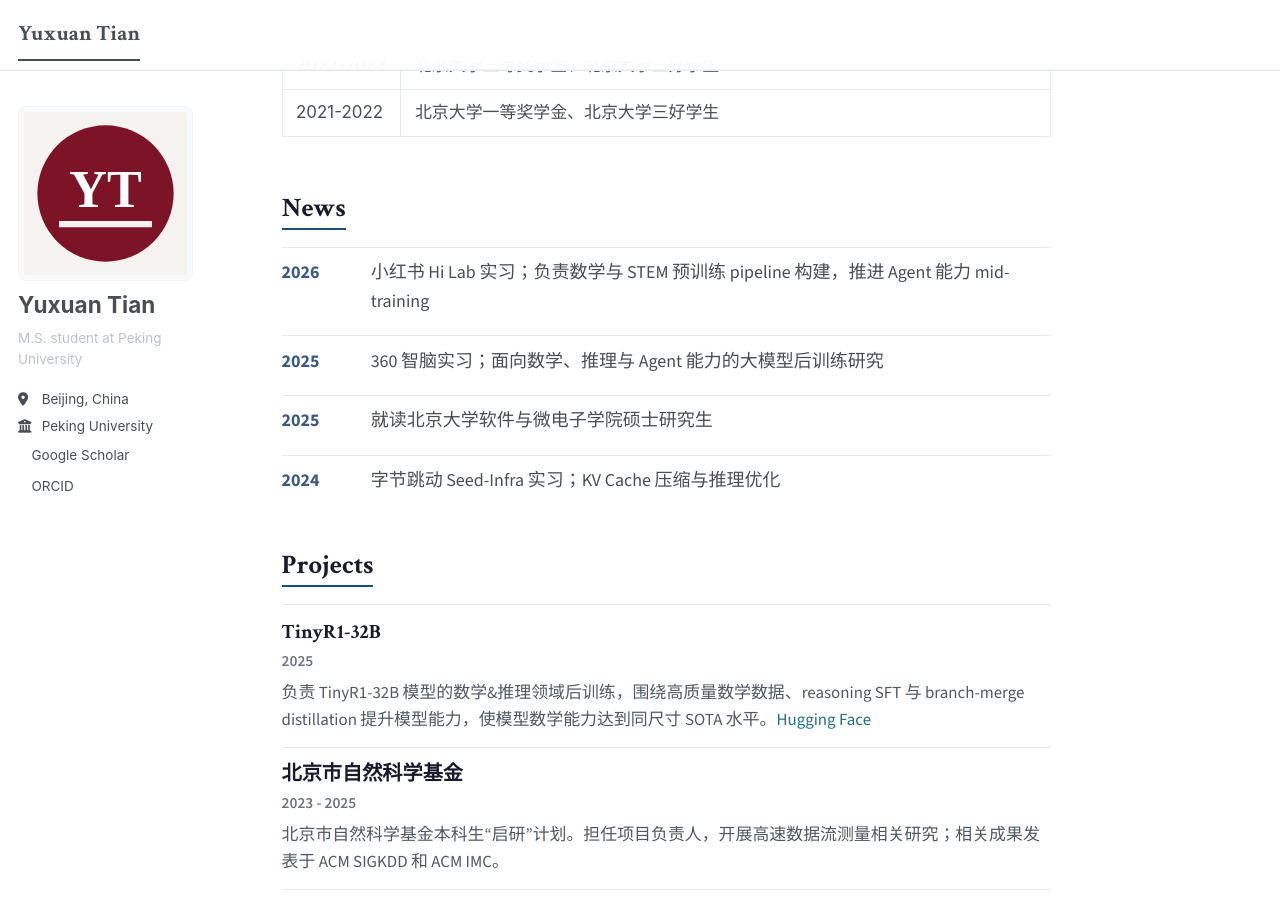
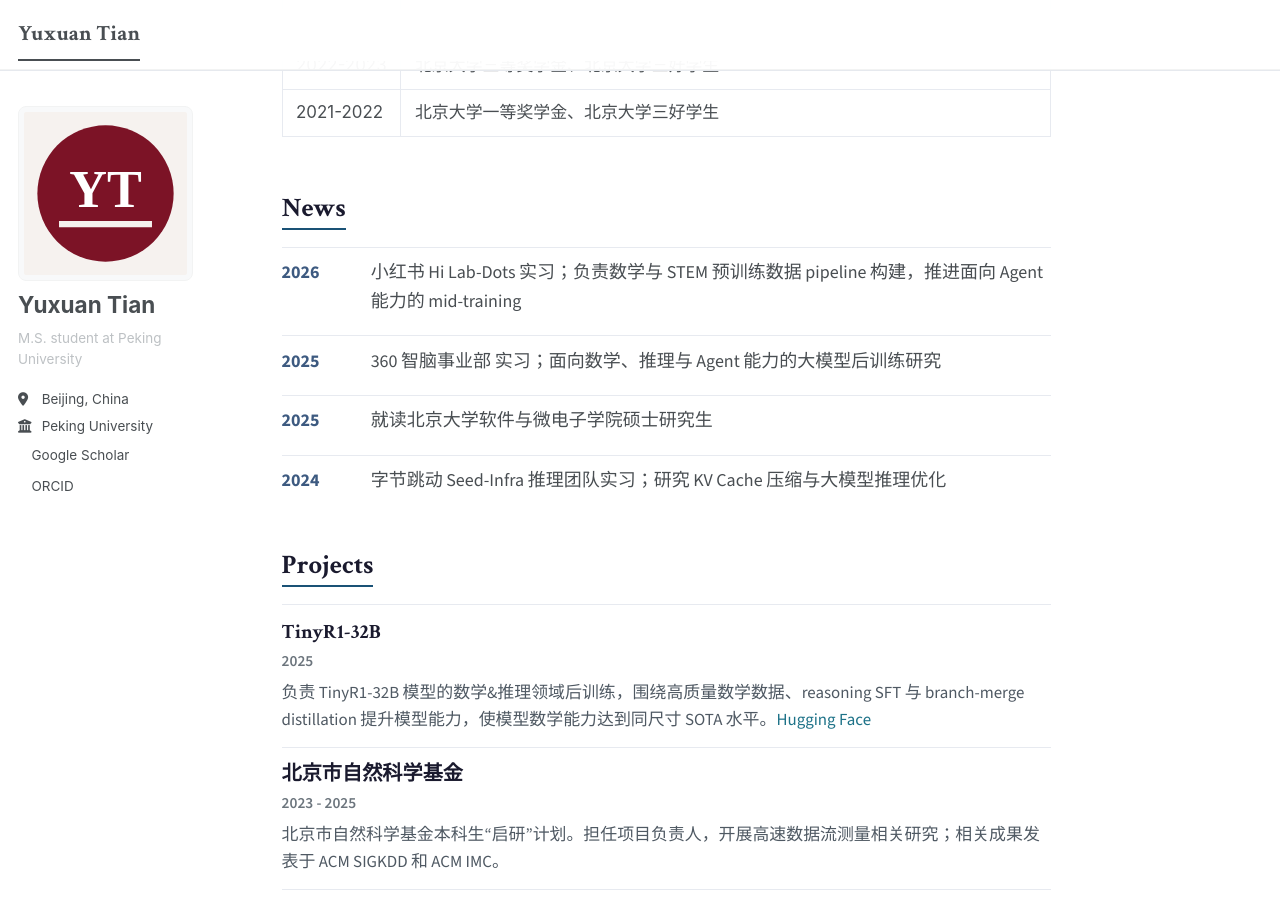
Before and after one commit to meowameowameow/meowameowameow.github.io, a Jekyll site: the page built from _pages/about.md, in a window 1280 px wide and 900 px high, scrolled down 1049 px. Built offline with Jekyll 4.4.1, drawn with Linux system fonts in a browser that asks for light colours; a style sheet for code colours, icons or effects is not loaded.

Commit message:
更新 News 中的实习经历表述

```diff
--- a/_pages/about.md
+++ b/_pages/about.md
@@ -61,10 +61,10 @@ hide_title: true
 ## News
 
 <ul class="news-list">
-  <li><span class="news-year">2026</span><span>小红书 Hi Lab 实习；负责数学与 STEM 预训练 pipeline 构建，推进 Agent 能力 mid-training</span></li>
-  <li><span class="news-year">2025</span><span>360 智脑实习；面向数学、推理与 Agent 能力的大模型后训练研究</span></li>
+  <li><span class="news-year">2026</span><span>小红书 Hi Lab-Dots 实习；负责数学与 STEM 预训练数据 pipeline 构建，推进面向 Agent 能力的 mid-training</span></li>
+  <li><span class="news-year">2025</span><span>360 智脑事业部 实习；面向数学、推理与 Agent 能力的大模型后训练研究</span></li>
   <li><span class="news-year">2025</span><span>就读北京大学软件与微电子学院硕士研究生</span></li>
-  <li><span class="news-year">2024</span><span>字节跳动 Seed-Infra 实习；KV Cache 压缩与推理优化</span></li>
+  <li><span class="news-year">2024</span><span>字节跳动 Seed-Infra 推理团队实习；研究 KV Cache 压缩与大模型推理优化</span></li>
 </ul>
 
 ## Projects
```
